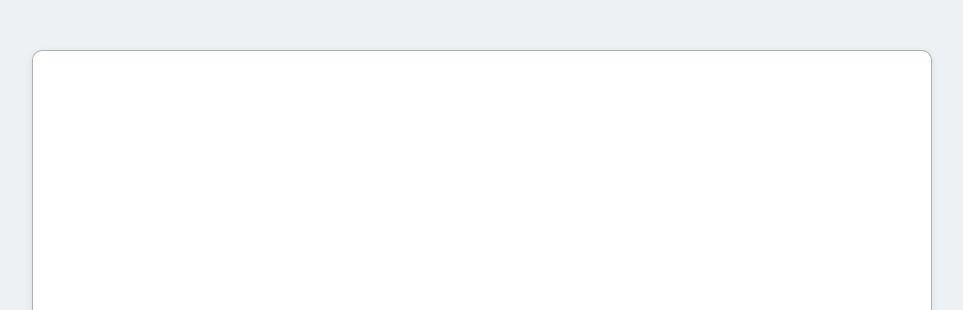
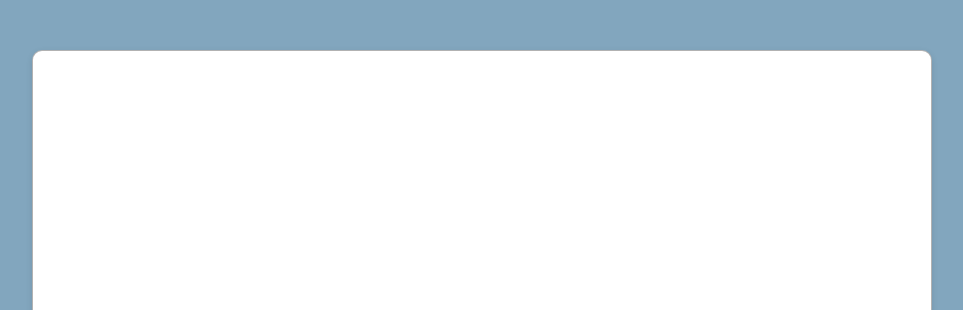
Before and after one commit to Ianfeather/presentations, a website: page front-end-ops/front-end-ops.html in a window 1280 px wide. Shown: the top 310 px of the page, without its empty margins (158-1121 px from the left). Drawn offline with Linux system fonts and the light colour scheme.

Commit message:
Add high contrast mode

```diff
--- a/front-end-ops/front-end-ops.html
+++ b/front-end-ops/front-end-ops.html
@@ -16,7 +16,7 @@
       <link rel="apple-touch-icon" href="apple-touch-icon.png" />
   </head>
 
-  <body class="impress-not-supported">
+  <body class="impress-not-supported high-contrast">
 
     <div class="fallback-message">
         <p>Your browser <b>doesn't support the features required</b> by impress.js, so you are presented with a simplified version of this presentation.</p>
```
